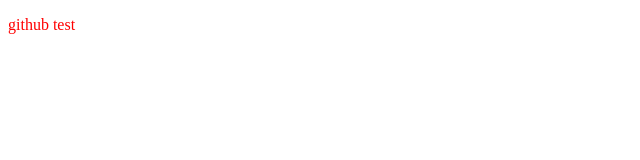
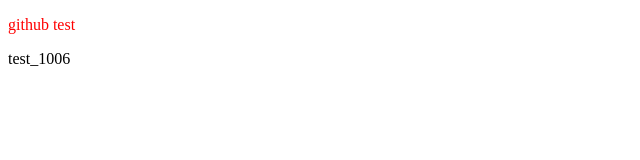
Before and after one commit to Tami1118/git-practice-2310, a plain HTML site: page index.html in a window 1280 px wide. Shown: the full height of the page, 0-640 px from the left. Drawn offline with Linux system fonts and the light colour scheme.

Commit message:
kev commit

```diff
--- a/index.html
+++ b/index.html
@@ -8,5 +8,6 @@
 </head>
 <body>
   <p class="content">github test</p>
+  <p>test_1006</p>
 </body>
 </html>
```
Also changed, not shown: package-lock.json (added).
